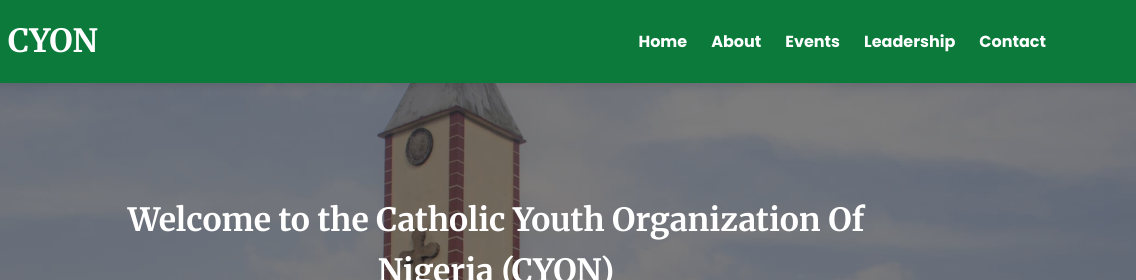
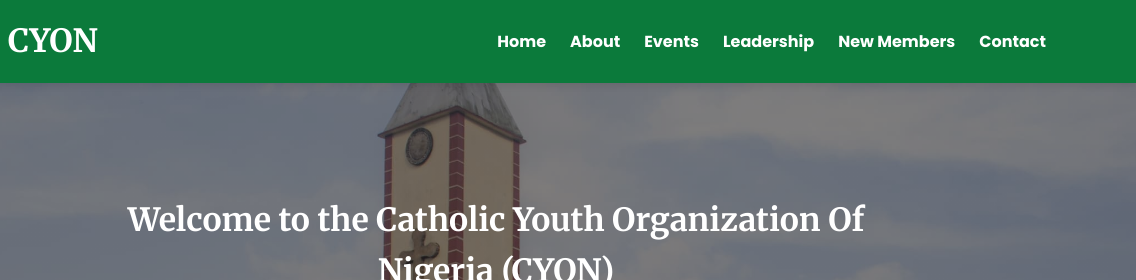
Before and after one commit to Tomgarh/CYON-WEBSITE, a plain HTML site: page index.html in a window 1280 px wide. Shown: the top 280 px of the page, 144-1280 px from the left. Drawn offline with Linux system fonts and the light colour scheme.

Commit message:
Update index.html

```diff
--- a/index.html
+++ b/index.html
@@ -28,6 +28,7 @@
         <li><a href="#about">About</a></li>
         <li><a href="#events">Events</a></li>
         <li><a href="#leadership">Leadership</a></li>
+        <li><a href="probation.html" target="_blank">New Members</a></li>
         <li><a href="#contact">Contact</a></li>
       </ul>
     </nav>
```
